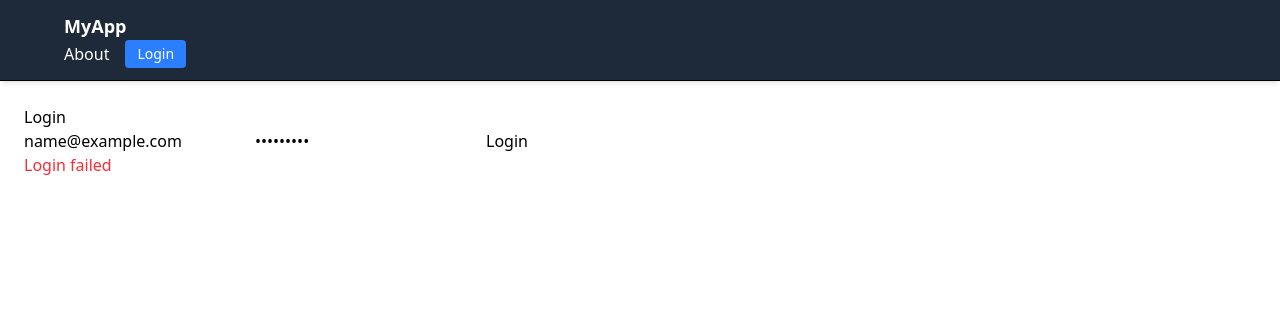
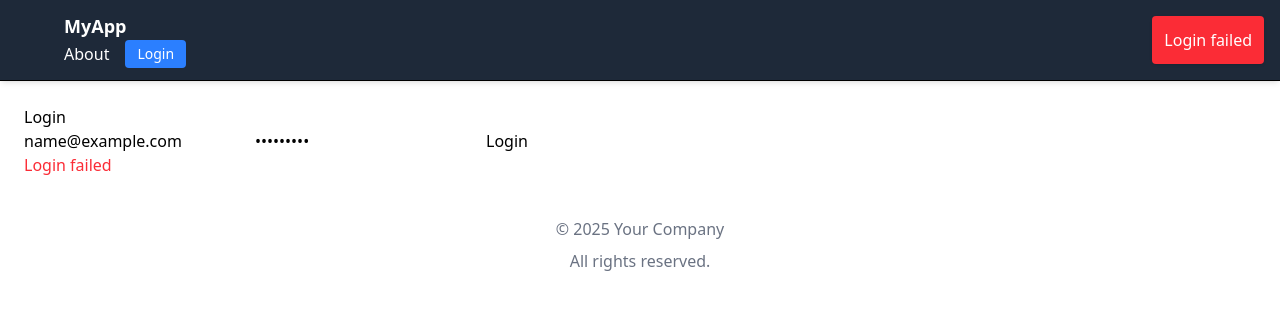
Before and after one commit to estebanmorgade/vue-front, a Vue app: page /login in a window 1280 px wide. Both pictures are taken after typing "name@example.com", "Sample123" into the empty fields and a click on the button "Login". Shown: the top 310 px of the page. Built offline with nearby package versions, Linux system fonts and the light colour scheme; no server answers.

Commit message:
feat: Notifications

```diff
--- a/src/App.vue
+++ b/src/App.vue
@@ -7,6 +7,7 @@
   import DefaultLayout from './components/layouts/DefaultLayout.vue';
   import AdminLayout from './components/layouts/AdminLayout.vue';
   import AuthLayout from './components/layouts/AuthLayout.vue';
+  import NotificationBar from './components/NotificationBar.vue';
 
   // Map layouts
   const layouts: Record<string, any> = {
@@ -29,6 +30,11 @@
       <router-view :key="$route.name" />
     </transition>
   </component>
+  <footer>
+    <p class="text-center text-gray-500 mt-4">© 2025 Your Company</p>
+    <p class="text-center text-gray-500 mt-2">All rights reserved.</p>
+    <NotificationBar />
+  </footer>
 </template>
 
 <style scoped>
--- /dev/null
+++ b/src/components/NotificationBar.vue
@@ -0,0 +1,12 @@
+<template>
+    <div v-if="message" :class="type === 'success' ? 'bg-green-500' : 'bg-red-500'" class="fixed top-4 right-4 p-3 rounded text-white shadow">
+        {{ message }}
+    </div>
+</template>
+
+<script setup lang="ts">
+    import { storeToRefs } from 'pinia';
+    import { useNotificationStore } from '../stores/useNotificationStore';
+
+    const { message, type } = storeToRefs(useNotificationStore());
+</script>
--- /dev/null
+++ b/src/stores/useNotificationStore.ts
@@ -0,0 +1,20 @@
+import { defineStore } from "pinia";
+
+export const useNotificationStore = defineStore('notification', {
+    state: () => ({
+        message: null as string | null,
+        type: null as 'success' | 'error' | null
+    }),
+
+    actions: {
+        show(message: string, type: 'success' | 'error') {
+            this.message = message;
+            this.type = type;
+            setTimeout(() => this.clear(), 3000); // Clear after 3 seconds
+        },
+        clear() {
+            this.message = null;
+            this.type = null;
+        }
+    }
+});
--- a/src/stores/useUserStore.ts
+++ b/src/stores/useUserStore.ts
@@ -1,6 +1,7 @@
 import { defineStore } from "pinia";
 import type { User } from "../types/user"
 import axios from "../services/axios";
+import { useNotificationStore } from "./useNotificationStore";
 
 export const useUserStore = defineStore('user', {
 
@@ -20,6 +21,7 @@ export const useUserStore = defineStore('user', {
         async login(email: string, password: string) {
             this.loading = true
             this.error = null
+            const notificationStore = useNotificationStore()
             try {
                 const res = await axios.post('/login', { email, password })
                 this.user = res.data.user
@@ -27,7 +29,7 @@ export const useUserStore = defineStore('user', {
                 localStorage.setItem('token', this.token ?? '')
                 axios.defaults.headers.common['Authorization'] = `Bearer ${this.token}`
             } catch (err: any) {
-                this.error = err.response?.data?.message || 'Login failed'
+                notificationStore.show(this.error = err.response?.data?.message || 'Login failed', 'error')
             } finally {
                 this.loading = false
             }
@@ -61,11 +63,6 @@ export const useUserStore = defineStore('user', {
                 axios.defaults.headers.common['Authorization'] = `Bearer ${this.token}`
                 await this.fetchUser()
             }
-        },
-
-        async getUsers() {
-            const res = await axios.get('/users')
-            this.users = res.data
         }
     }
 
--- a/src/stores/useUsersStore.ts
+++ b/src/stores/useUsersStore.ts
@@ -1,6 +1,7 @@
 import { defineStore } from "pinia";
 import type { User } from "../types/user"
 import axios from "../services/axios";
+import { useNotificationStore } from "./useNotificationStore";
 
 export const useUsersStore = defineStore('users', {
 
@@ -15,11 +16,12 @@ export const useUsersStore = defineStore('users', {
         async fetchUsers() {
             this.loading = true
             this.clearErrors()
+            const notificationStore = useNotificationStore()
             try {
                 const res = await axios.get('/users')
                 this.users = res.data
             } catch (err: any) {
-                this.errors = err.response?.data?.errors || 'Error fetching users'
+                notificationStore.show(this.errors = err.response?.data?.errors || 'Error fetching users', 'error')
             } finally {
                 this.loading = false
             }
@@ -28,11 +30,13 @@ export const useUsersStore = defineStore('users', {
         async deleteUser(id: number) {
             this.loading = true
             this.clearErrors()
+            const notificationStore = useNotificationStore()
             try {
-                await axios.delete(`/users/${id}`)
+                const res = await axios.delete(`/users/${id}`)
+                res.status === 200 && notificationStore.show(res.data.message, 'success')
                 this.users = this.users.filter(user => user.id !== id)
             } catch (err: any) {
-                this.errors = err.response?.data?.errors || 'Error deleting user'
+                notificationStore.show(this.errors = err.response?.data?.errors || 'Error deleting user', 'error')
             } finally {
                 this.loading = false
             }
@@ -41,11 +45,13 @@ export const useUsersStore = defineStore('users', {
         async addUser(user: User) {
             this.loading = true
             this.clearErrors()
+            const notificationStore = useNotificationStore()
             try {
-                const response = await axios.post('/users', user)
-                this.users.push(response.data)
+                const res = await axios.post('/users', user)
+                res.status === 201 && notificationStore.show('User created successfully', 'success')
+                this.users.push(res.data)
             } catch (err: any) {
-                this.errors = err.response?.data?.errors || 'Error adding user'
+                notificationStore.show(this.errors = err.response?.data?.errors || 'Error adding user', 'error')
             } finally {
                 this.loading = false
             }
@@ -54,11 +60,13 @@ export const useUsersStore = defineStore('users', {
         async editUser(user: User) {
             this.loading = true
             this.clearErrors()
+            const notificationStore = useNotificationStore()
             try {
-                const response = await axios.put(`/users/${user.id}`, user)
-                this.users.push(response.data)
+                const res = await axios.put(`/users/${user.id}`, user)
+                res.status === 200 && notificationStore.show('User edited successfully', 'success')
+                this.users.push(res.data)
             } catch (err: any) {
-                this.errors = err.response?.data?.errors || 'Error editing user'
+                notificationStore.show(this.errors = err.response?.data?.errors || 'Error editing user', 'error')
             } finally {
                 this.loading = false
             }
```
